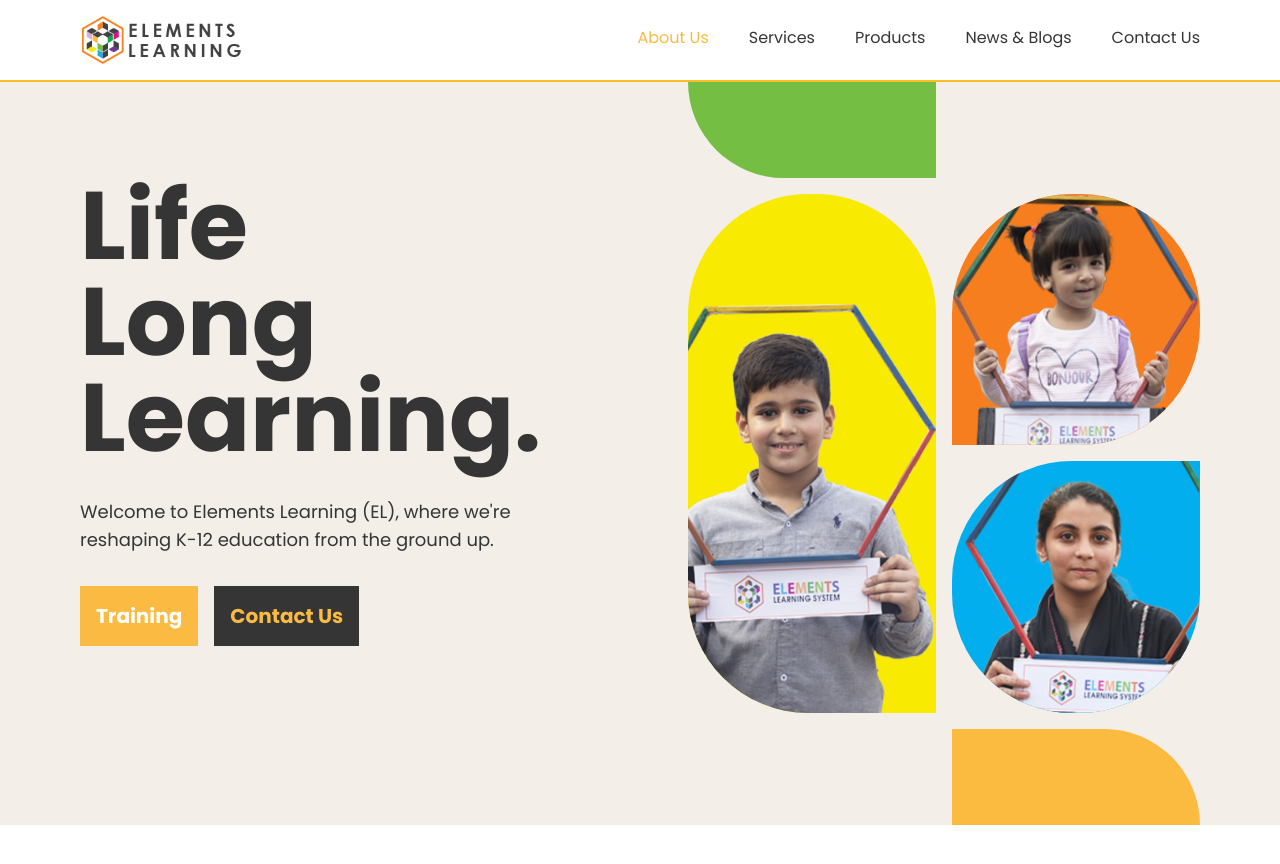
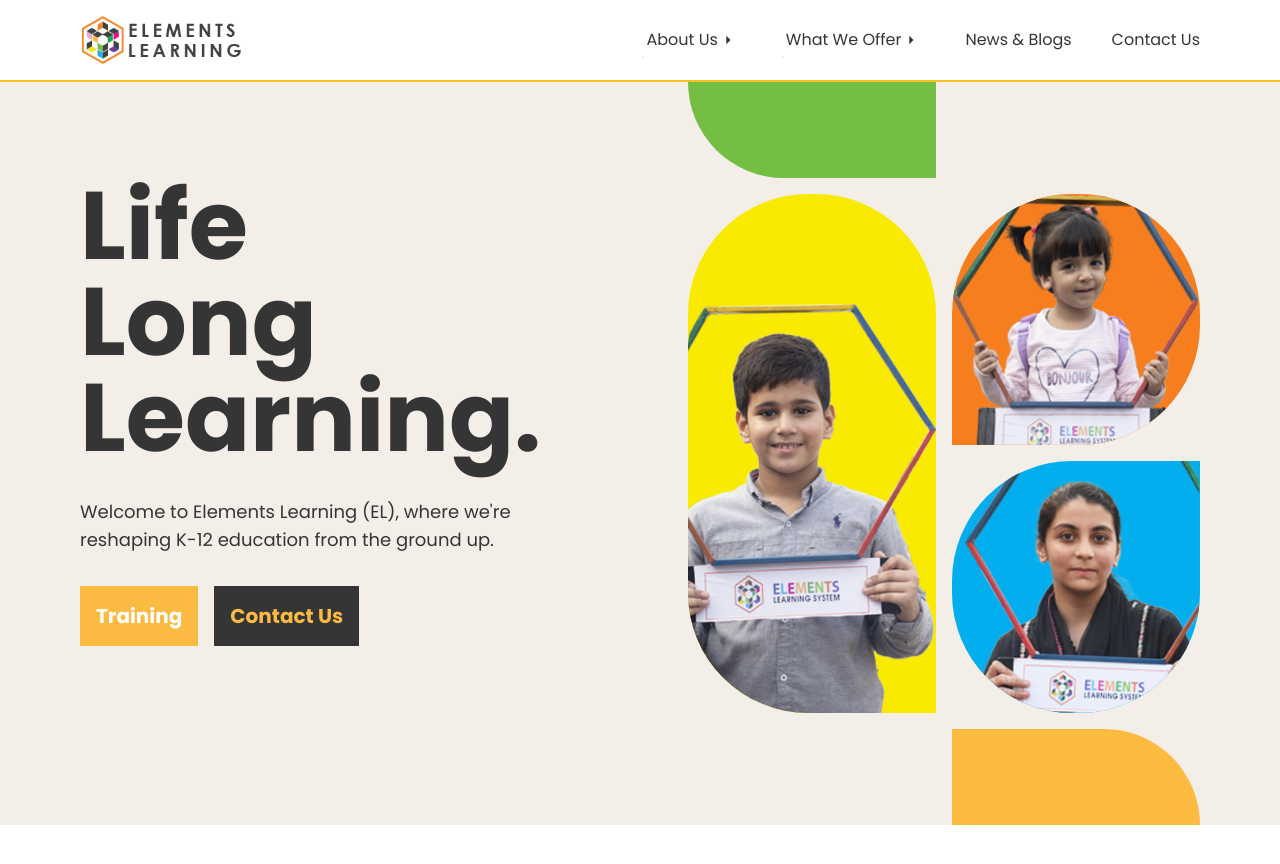
Before and after one commit to TahaShah141/elements-learning, a React (Vite) app: page / in a window 1280 px wide. Shown: the top 864 px of the page. Built offline with nearby package versions, Linux system fonts and the light colour scheme.

Commit message:
make navbar with dropdowns

```diff
--- a/src/components/Navbar.jsx
+++ b/src/components/Navbar.jsx
@@ -3,6 +3,29 @@
 
 const navLinkClassName = ({isActive}) => {
   return (isActive ? "text-[#FBBA41]" : "")
+}
+
+const tailwindClasses = ["top-0", "right-0", "bottom-0", "left-0"]
+
+const NavOption = ({text, link, children, clamp="left"}) => {
+  console.log(children)
+  if (!children) {
+    return (
+      <NavLink to={link} className={navLinkClassName}>{text}</NavLink>
+    )
+  } else {
+    return (
+      <div className="relative group p-1">
+        <div className="flex items-center">
+          <NavLink to={link} className={navLinkClassName}>{text}</NavLink>
+          <svg className="size-5 group-hover:rotate-90 transition-all duration-500" xmlns="http://www.w3.org/2000/svg" viewBox="0 0 24 24"><path d="M10,17L15,12L10,7V17Z" fill="currentColor"/></svg>
+        </div>
+        <div className={`absolute flex flex-col gap-2 translate-y-full overflow-clip text-nowrap ${clamp}-0 bottom-0 h-0 w-0 group-hover:w-48 group-hover:h-fit group-hover:p-4 bg-white  transition-all duration-300 shadow-md rounded-lg border`}>
+          {children}
+        </div>
+      </div>
+    )
+  }
 }
 
 export const Navbar = () => {
@@ -12,12 +35,28 @@
         <Link to={"/"} className="flex gap-2">
           <img src="/logo.png" className="h-12" alt="" />
         </Link>
-        <div className="flex gap-10 items-center navlinks">
+        <div className="flex gap-10 items-center">
+          <NavOption text="About Us" link="/about">
+            <NavLink to="/about" className={navLinkClassName}>Mission & Vision</NavLink>
+            <NavLink to="/about" className={navLinkClassName}>Our Team</NavLink>
+          </NavOption>
+          <NavOption text="What We Offer" link="/services">
+            <NavLink to="/services" className={navLinkClassName}>ECE</NavLink>
+            <NavLink to="/services" className={navLinkClassName}>Maths</NavLink>
+            <NavLink to="/services" className={navLinkClassName}>Language</NavLink>
+            <NavLink to="/services" className={navLinkClassName}>Social Science</NavLink>
+            <NavLink to="/services" className={navLinkClassName}>Science</NavLink>
+            <NavLink to="/services" className={navLinkClassName}>STEAM</NavLink>
+            <NavLink to="/services" className={navLinkClassName}>Ed Tech</NavLink>
+          </NavOption>
+          <NavOption text="News & Blogs" link="/blogs" />
+          <NavOption text="Contact Us" link="/contact" />
+          {/*
           <NavLink to="/" className={navLinkClassName}>About Us</NavLink>
           <NavLink to="/services" className={navLinkClassName}>Services</NavLink>
           <NavLink to="/products" className={navLinkClassName}>Products</NavLink>
           <NavLink to="/blogs" className={navLinkClassName}>News & Blogs</NavLink>
-          <NavLink to="/contact" className={navLinkClassName}>Contact Us</NavLink>
+          <NavLink to="/contact" className={navLinkClassName}>Contact Us</NavLink> */}
         </div>
       </div>
     </nav>
```
